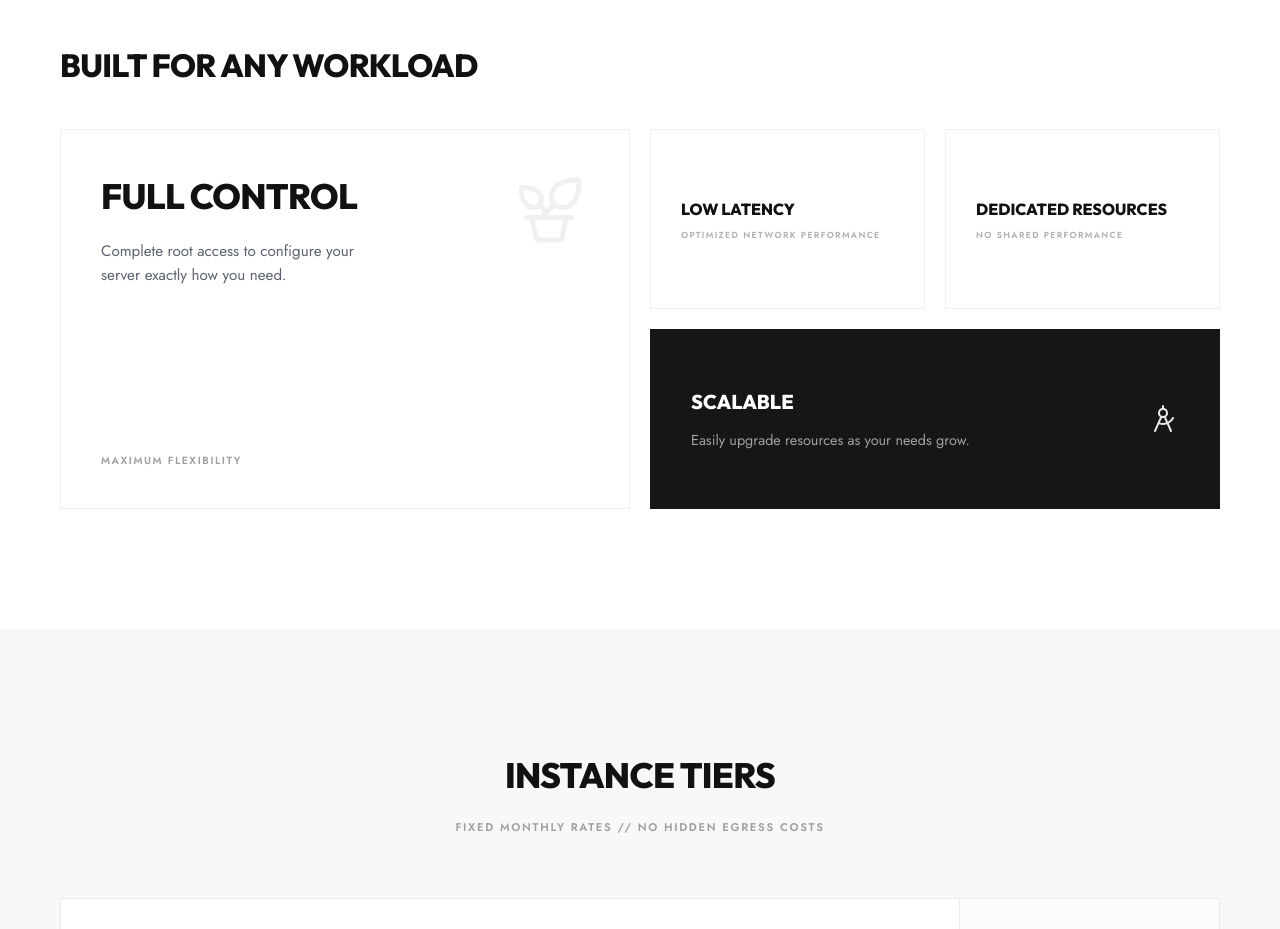
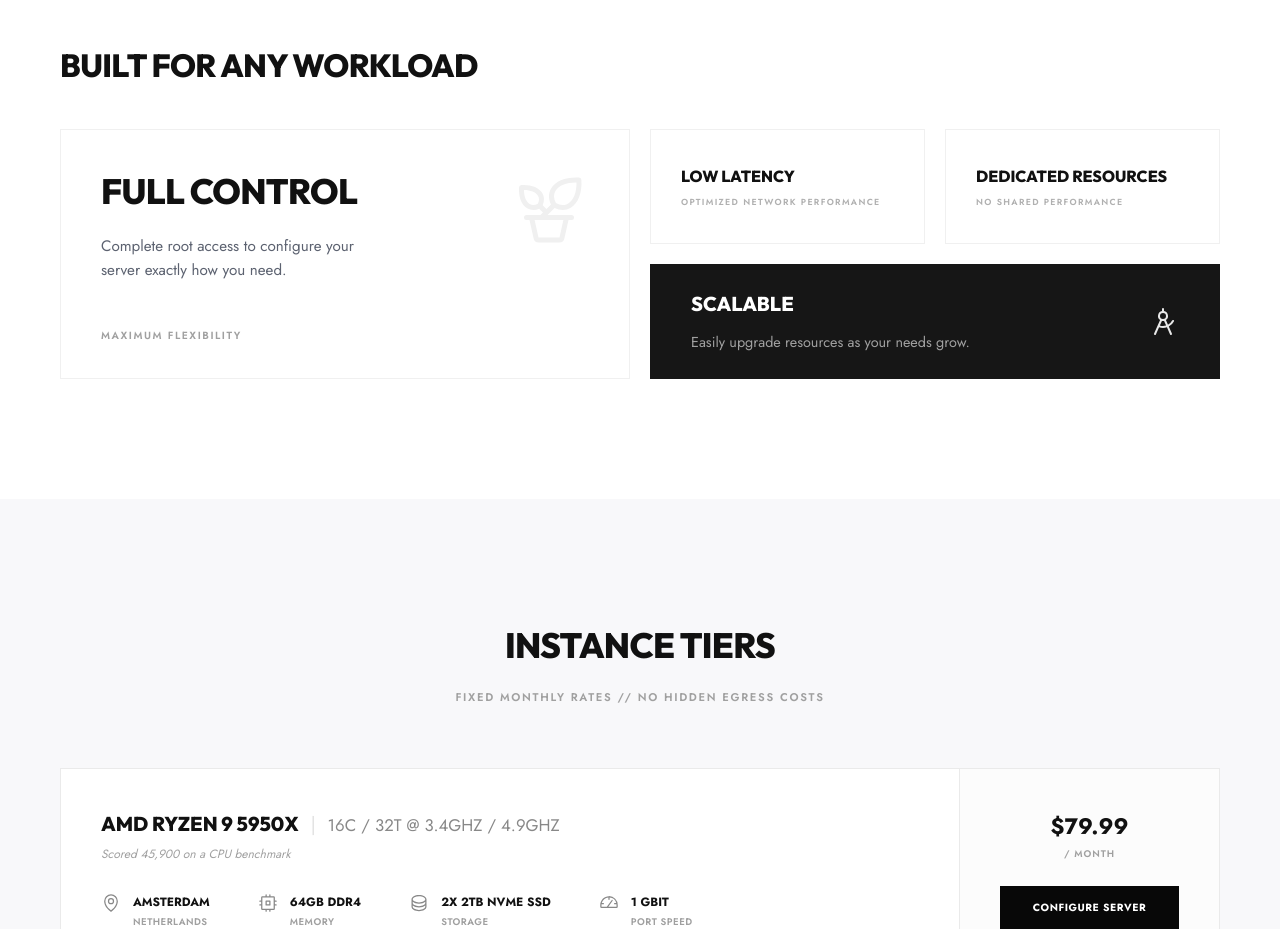
Before and after one commit to souiiii/Bytenia, a React (Vite) app: page /minecraft-servers in a window 1280 px wide. Shown: the part 1460-2389 px from the top of the page. Built offline with nearby package versions, Linux system fonts and the light colour scheme; what react-world-flags would draw is missing.

Commit message:
feat: add styles for MinecraftWorkload component

```diff
--- a/src/components/MinecraftWorkload/MinecraftWorkload.css
+++ b/src/components/MinecraftWorkload/MinecraftWorkload.css
@@ -14,20 +14,14 @@
 
 .mc-workload-grid {
   display: grid;
-  grid-template-columns: 1.1fr 1.9fr; /* Make left slightly narrower or equal, let's use 1fr 1fr in image? The right has 3 boxes, left has 1. Actually left and right look exactly 50% / 50% width in the image */
+  grid-template-columns: 1fr 1fr;
   gap: 20px;
-  min-height: 380px; /* Force some height so cards stretch beautifully */
-}
-
-/* Override the 1.1/1.9 above to 1fr 1fr */
-.mc-workload-grid {
-  grid-template-columns: 1fr 1fr;
 }
 
 .mc-workload-card {
   background-color: #ffffff;
   border: 1px solid #f0f0f0;
-  padding: 40px;
+  padding: 35px 40px;
   position: relative;
   display: flex;
   flex-direction: column;
@@ -76,7 +70,7 @@
 
 .mc-workload-featured .mc-workload-card-label {
   margin-top: auto;
-  padding-top: 60px; /* ensure space if text gets long */
+  padding-top: 40px;
 }
 
 .mc-workload-right-col {
@@ -110,9 +104,8 @@
 .mc-workload-dark {
   background-color: #161616;
   border: 1px solid #161616;
-  min-height: 150px;
   justify-content: center;
-  padding: 40px;
+  padding: 24px 40px;
   flex-direction: row;
   align-items: center;
   justify-content: space-between;
```
